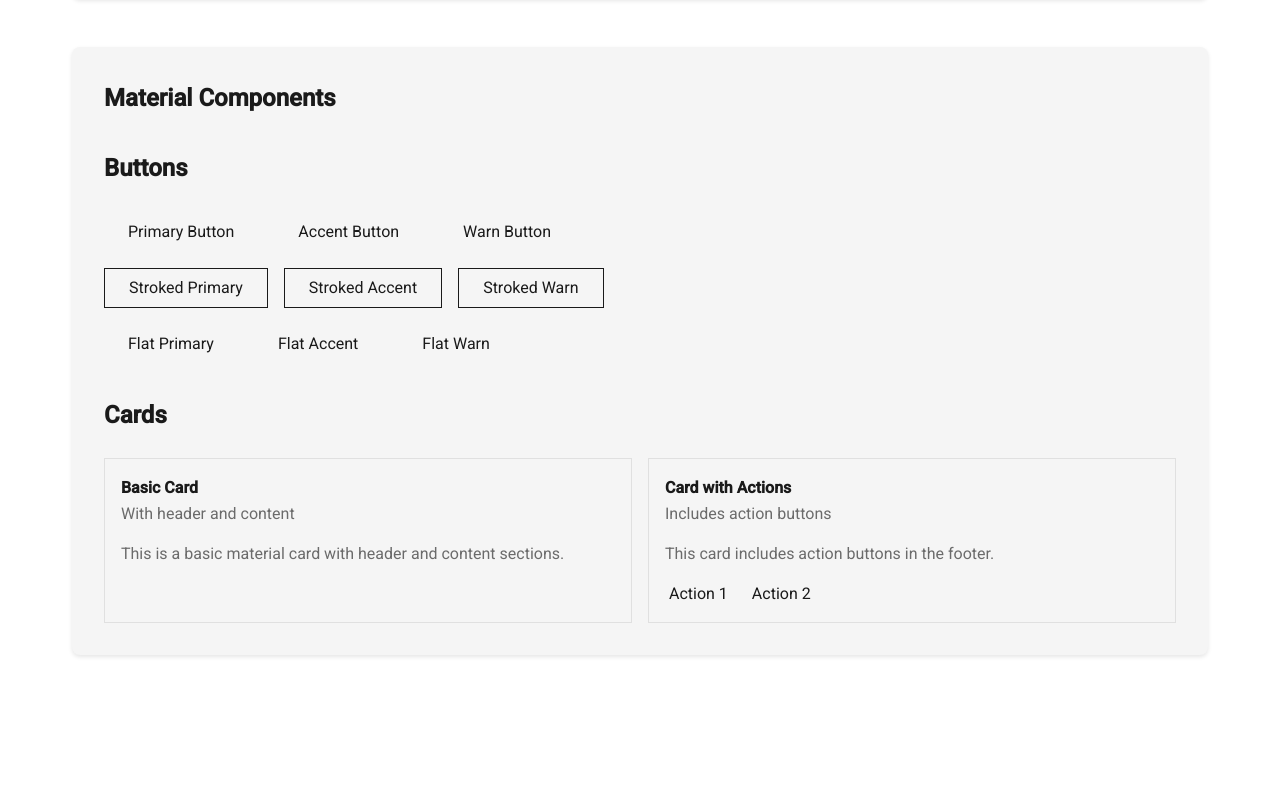
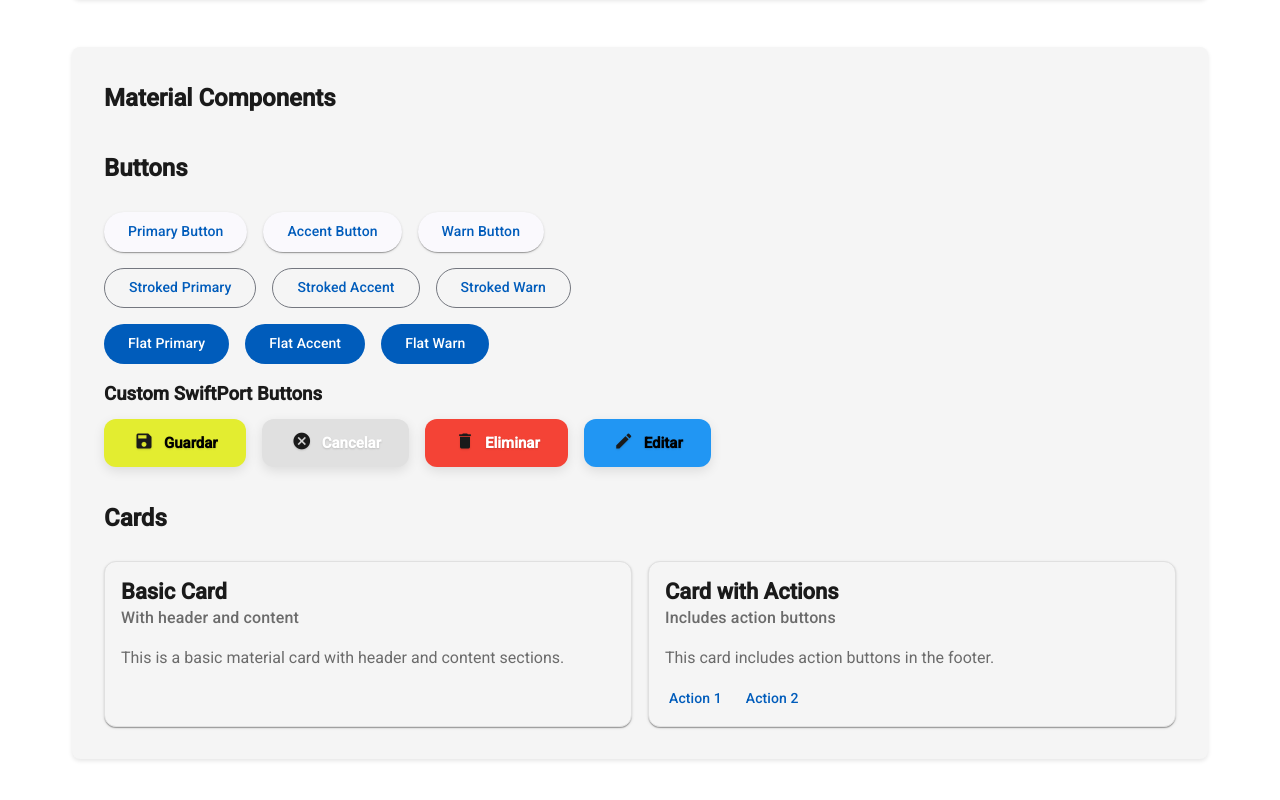
Before and after one commit to UPC-GosTech/swiftport-frontend, an Angular app: page / in a window 1280 px wide. Shown: the part 982-1782 px from the top of the page. Before the commit the page ends 1717 px from the top, so only its background shows below. Built offline with nearby package versions, Linux system fonts and the light colour scheme.

Commit message:
feat(button): componente de botón personalizado con soporte de colores dinámicos e íconos

```diff
--- a/angular.json
+++ b/angular.json
@@ -32,6 +32,7 @@
               }
             ],
             "styles": [
+              "@angular/material/prebuilt-themes/azure-blue.css",
               "src/styles.scss"
             ],
             "scripts": []
@@ -91,6 +92,7 @@
               }
             ],
             "styles": [
+              "@angular/material/prebuilt-themes/azure-blue.css",
               "src/styles.scss"
             ],
             "scripts": []
--- a/src/app/app.component.html
+++ b/src/app/app.component.html
@@ -83,6 +83,8 @@
 
     <div class="buttons-demo">
       <h2>Buttons</h2>
+
+      <!-- Angular Material Buttons -->
       <div class="button-group">
         <button mat-raised-button color="primary">Primary Button</button>
         <button mat-raised-button color="accent">Accent Button</button>
@@ -98,8 +100,41 @@
         <button mat-flat-button color="accent">Flat Accent</button>
         <button mat-flat-button color="warn">Flat Warn</button>
       </div>
+
+      <!-- Custom SwiftPort Buttons -->
+      <h3>Custom SwiftPort Buttons</h3>
+      <div class="button-group">
+        <app-button
+          label="Guardar"
+          color="primary"
+          icon="save"
+          textColor="black"
+        ></app-button>
+
+        <app-button
+          icon="cancel"
+          label="Cancelar"
+          color="secondary"
+          textColor="white"
+        ></app-button>
+
+        <app-button
+          label="Eliminar"
+          color="error"
+          icon="delete"
+          textColor="white"
+        ></app-button>
+
+        <app-button
+          label="Editar"
+          color="info"
+          icon="edit"
+          textColor="black"
+        ></app-button>
+      </div>
     </div>
 
+    <!-- Cards Section -->
     <div class="cards-demo">
       <h2>Cards</h2>
       <div class="card-grid">
--- a/src/app/app.component.ts
+++ b/src/app/app.component.ts
@@ -6,7 +6,7 @@ import { MatIconModule } from '@angular/material/icon';
 import { MatTooltipModule } from '@angular/material/tooltip';
 import { ThemeService } from './core/services/theme.service';
 import { CommonModule } from '@angular/common';
-import { ButtonComponent } from './shared/components/button/button.component';
+import {ButtonComponent} from './shared/components/button/button.component';
 
 @Component({
   selector: 'app-root',
--- a/src/app/shared/components/button/button.component.html
+++ b/src/app/shared/components/button/button.component.html
@@ -5,6 +5,17 @@
   (click)="handleClick()"
   class="btn"
 >
-  <span *ngIf="!loading">{{ label }}</span>
+  <mat-icon *ngIf="icon && iconPosition === 'start'" class="btn-icon">
+    {{ icon }}
+  </mat-icon>
+
+  <span *ngIf="!loading" [style.color]="textColor === 'white' ? '#fff' : '#000'">
+    {{ label }}
+  </span>
+
   <span *ngIf="loading" class="loader"></span>
+
+  <mat-icon *ngIf="icon && iconPosition === 'end'" class="btn-icon">
+    {{ icon }}
+  </mat-icon>
 </button>
--- a/src/app/shared/components/button/button.component.scss
+++ b/src/app/shared/components/button/button.component.scss
@@ -43,37 +43,37 @@
 // Paleta dinámica basada en variables
 .primary {
   background-color: var(--primary);
-  color: #000;
+  color: 	#d7e94c;
 }
 
 .accent {
   background-color: var(--accent);
-  color: #fff;
+  color: 	#f98eb2;
 }
 
 .secondary {
   background-color: var(--secondary);
-  color: #000;
+  color: 	#444444;
 }
 
 .success {
   background-color: var(--success);
-  color: #fff;
+  color: #66bb6a;
 }
 
 .error {
   background-color: var(--error);
-  color: #fff;
+  color: #f06463;
 }
 
 .warning {
   background-color: var(--warning);
-  color: #000;
+  color: 	#f5a623;
 }
 
 .info {
   background-color: var(--info);
-  color: #fff;
+  color: #29b6f6;
 }
 
 // Animaciones
@@ -94,3 +94,15 @@
     transform: scale(1);
   }
 }
+.btn-icon {
+  font-size: 20px;
+  margin-right: 8px;
+  color: #1a1a1a;
+
+
+  &:last-child {
+    margin-right: 0;
+    margin-left: 8px;
+    color: #1a1a1a;
+  }
+}
--- a/src/app/shared/components/button/button.component.ts
+++ b/src/app/shared/components/button/button.component.ts
@@ -1,21 +1,36 @@
 import { Component, Input, Output, EventEmitter } from '@angular/core';
 import { CommonModule } from '@angular/common';
+import { MatIconModule } from '@angular/material/icon';
+
+
+
 
 @Component({
   selector: 'app-button',
   standalone: true,
-  imports: [CommonModule],
+  imports: [CommonModule, MatIconModule],
   templateUrl: './button.component.html',
   styleUrls: ['./button.component.scss']
 })
 export class ButtonComponent {
+
   @Input() label = 'Click me';
   @Input() type: 'button' | 'submit' | 'reset' = 'button';
   @Input() disabled = false;
   @Input() loading = false;
-  @Input() color: 'primary' | 'secondary' | 'danger' = 'primary';
+  @Input() color:
+    | 'primary'
+    | 'accent'
+    | 'secondary'
+    | 'success'
+    | 'error'
+    | 'warning'
+    | 'info' = 'primary';
+  @Input() icon?: string;
+  @Input() iconPosition: 'start' | 'end' = 'start';
+  @Output() clicked = new EventEmitter<void>();
+  @Input() textColor: 'black' | 'white' = 'black';
 
-  @Output() clicked = new EventEmitter<void>();
 
   handleClick(): void {
     if (!this.disabled && !this.loading) {
--- a/src/styles.scss
+++ b/src/styles.scss
@@ -5,3 +5,6 @@
 @use './styles/typography';
 
 //@include material.apply-material-themes();
+
+html, body { height: 100%; }
+body { margin: 0; font-family: Roboto, "Helvetica Neue", sans-serif; }
```
Also changed, not shown: package.json (line endings or trailing spaces).
